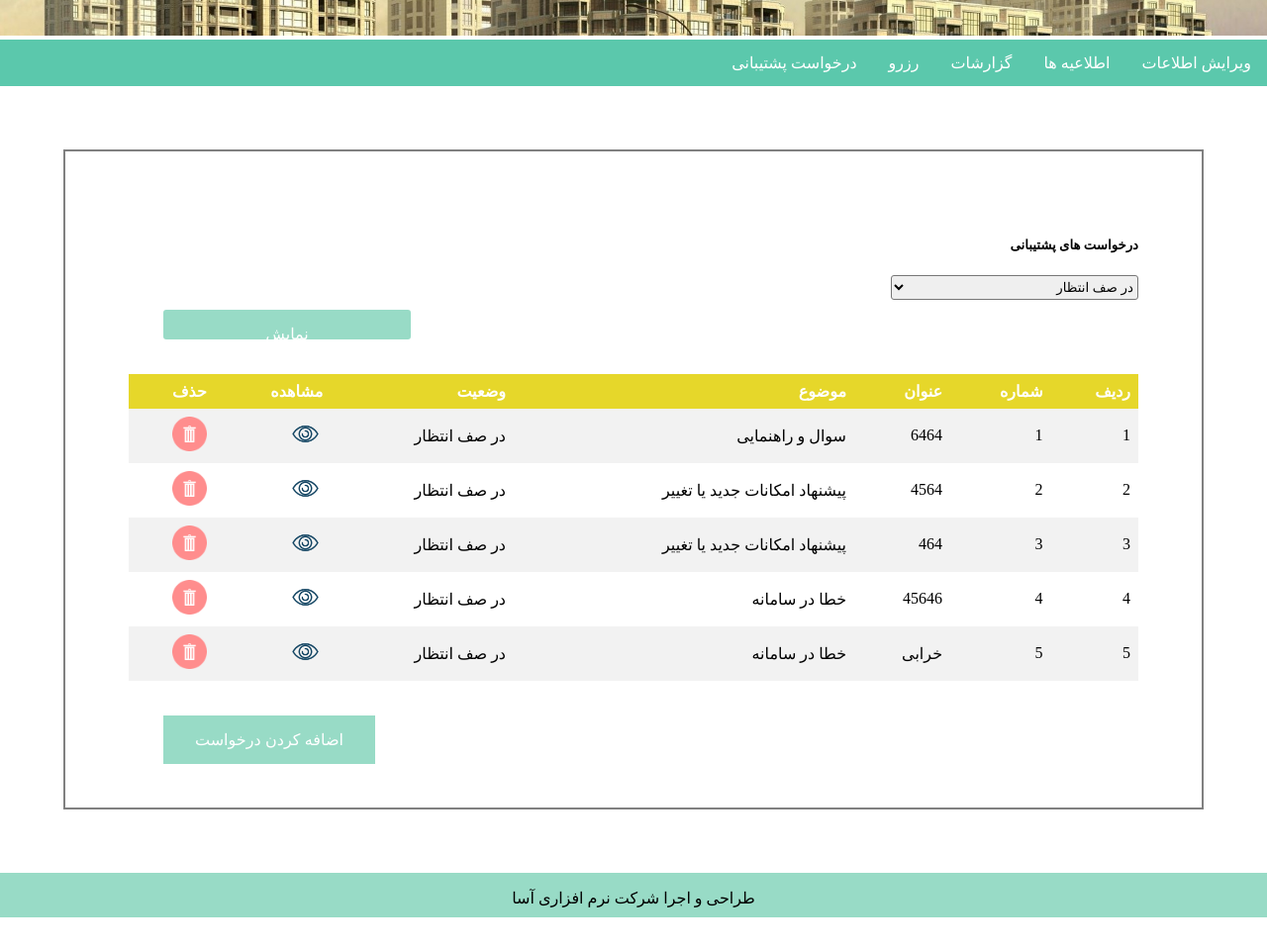
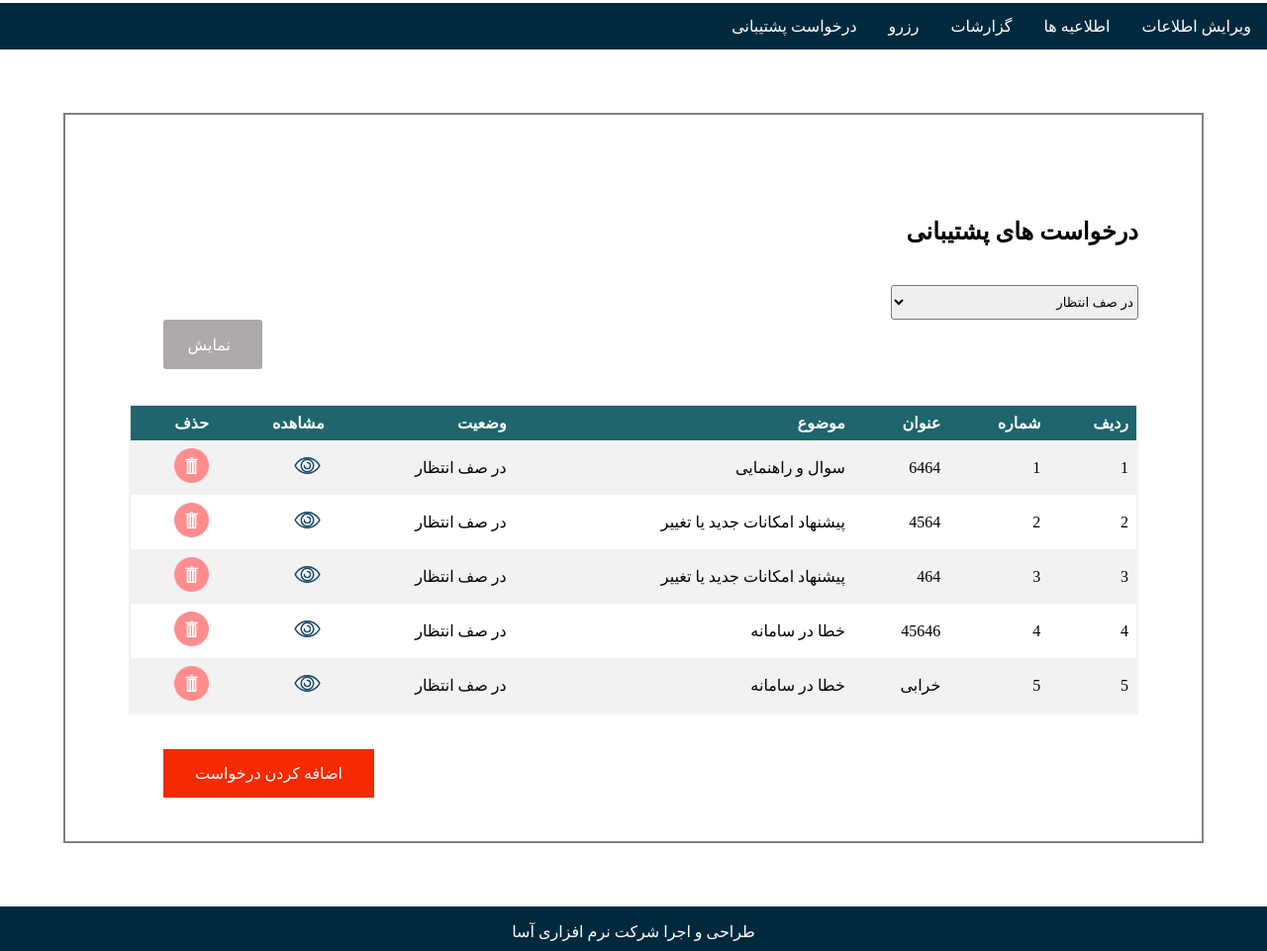
Before and after one commit to MahdiehBrf/BuildingManagement, a Django app: page /manager/requests/ in a window 1280 px wide. Shown: the part 301-1262 px from the top of the page at 99% size. Before the commit the page ends 1228 px from the top, so only its background shows below. Run offline with Django 3.2, Linux system fonts and the light colour scheme; a user stored in the database is signed in; data comes from the database, SQL or seed files in the repository; both versions use the stored data as it was after the commit; some web fonts are replaced.

Commit message:
UI improved

```diff
--- a/Manager/templates/manager/managerBase.html
+++ b/Manager/templates/manager/managerBase.html
@@ -17,7 +17,8 @@
             width: 100%;
             position: absolute;
             height: 45px;
-            background-color: #98DBC6;
+            background-color: #00293E;
+            color: white;
         }
          .text-danger{
              color: red;
@@ -27,7 +28,7 @@
 
          input, select {
              width: 250px;
-             height: 25px;
+             height: 35px;
              border-radius: 3px;
          }
 
@@ -39,7 +40,7 @@
 <body>
 <div class="container">
 
-    <img class="cover" src="../../../static/images/cover.jpg">
+    <img class="cover" src="../../../static/images/test.jpg">
     <div class="topright"><img class="img-circle" src="../../../static/images/user_profile_female.jpg">
         <p>زهرا بابایی</p></div>
     <div class="topleft" style="display:grid; z-index:5" >
@@ -48,7 +49,7 @@
         <p>96/5/5</p>
 
     </div>
-    <div class="center"><p style="font-size: 150%; padding: 5px; font-weight: bold;">سامانه مدیریت ساختمان آس </p>
+
     </div>
 
 </div>
--- a/MyUser/models.py
+++ b/MyUser/models.py
@@ -22,7 +22,7 @@ class Member(models.Model):
 
 
 class Message(models.Model):
-    text = models.CharField(max_length=1000)
+    text = models.TextField(max_length=1000)
     theme_type = models.IntegerField(choices=MESSAGE_THEME_TYPE)
     sender = models.ForeignKey(Member, related_name='sender')
     receiver = models.ForeignKey(Member, related_name='receiver')
--- a/static/css/reqStyles.css
+++ b/static/css/reqStyles.css
@@ -29,11 +29,12 @@
     font-family: brandon;
     text-align: left;
     font-size: 22px;
+    color: white;
 }
 
 .topleft a{
     display: inline-block;
-    color: black;
+    color: white;
     padding: 0px;
     text-decoration: none;
 }
@@ -48,7 +49,7 @@
     right: 5%;
     font-size: 22px;
     font-family: brandon;
-
+    color: white;
 }
 
 .topright p{
@@ -76,7 +77,7 @@ ul {
     margin: 0;
     padding: 0;
     overflow: hidden;
-    background-color: #5BC8AC;
+    background-color: #00293E;
 }
 
 li {
@@ -100,7 +101,7 @@ li a, .dropbtn {
 }
 
 li a:hover, .dropdown:hover .dropbtn {
-    background-color: #F18D9E;
+    background-color: #F62A00;
 }
 
 li.dropdown {
@@ -110,21 +111,22 @@ li.dropdown {
 .dropdown-content {
     display: none;
     position: absolute;
-    background-color: #f9f9f9;
+    color: #00293E;
+    background-color: #F1F3CE;
     min-width: 160px;
     box-shadow: 0px 8px 16px 0px rgba(0,0,0,0.2);
     z-index: 1;
 }
 
 .dropdown-content a {
-    color: black;
+    color: #00293E;
     padding: 12px 16px;
     text-decoration: none;
     display: block;
     text-align: left;
 }
 
-.dropdown-content a:hover {background-color: #98DBC6}
+.dropdown-content a:hover {background-color: #F2E2B2}
 
 .dropdown:hover .dropdown-content {
     display: block;
@@ -141,12 +143,15 @@ li.dropdown {
 }
 
 .main h5 {
+font-size: 24px;
 }
 
 table {
     margin-top: 30px;
     border-collapse: collapse;
     width: 100%;
+    border: solid 2px;
+    border-color: #F3F2F1;
 }
 
 th, td {
@@ -157,7 +162,7 @@ th, td {
 tr:nth-child(even){background-color: #f2f2f2}
 
 th {
-    background-color: #E6D72A;
+    background-color: #1E656D;
     color: white;
 }
 
@@ -166,7 +171,7 @@ th {
 }
 
 .btn{
-  background-color:#98DBC6;
+  background-color:#F62A00;
    border: none;
     padding: 15px 32px;
     text-align: center;
@@ -175,6 +180,7 @@ th {
     font-size: 16px;
     float: left;
     margin: 35px;
+    font-family: brandon;
 }
 
 #custom-search-input{
@@ -214,7 +220,7 @@ form{
 }
 
 .btn[type=submit] {
-    background-color: #98DBC6;
+    background-color: #ACA9A8;
     border: none;
     padding: 15px 32px;
     text-align: center;
@@ -223,6 +229,8 @@ form{
     font-size: 16px;
     float: left;
     margin: 35px;
+    height: 50px;
+    width: 100px;
 }
 
 .btn{
```
Also changed, not shown: static/css/addReqStyle.css (+13 -7 lines), static/css/viewBillStyles.css (+19 -10 lines), db.sqlite3.
